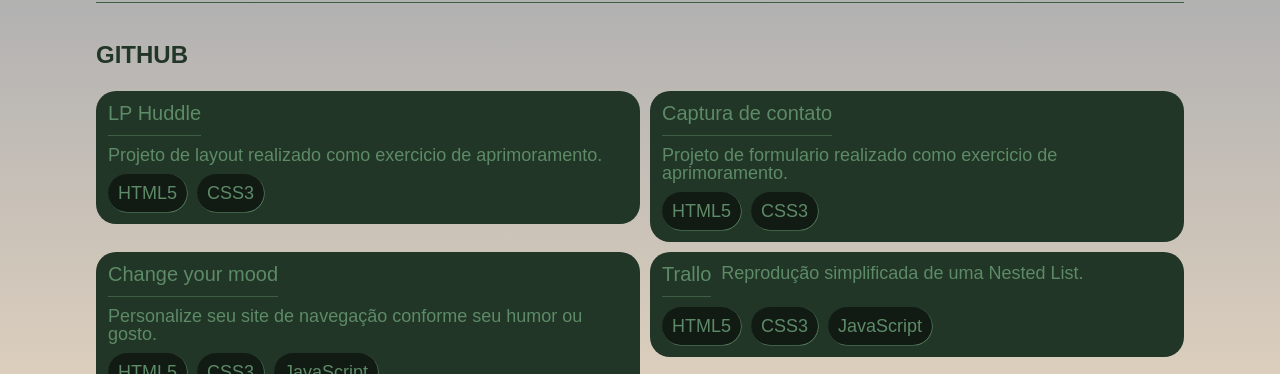
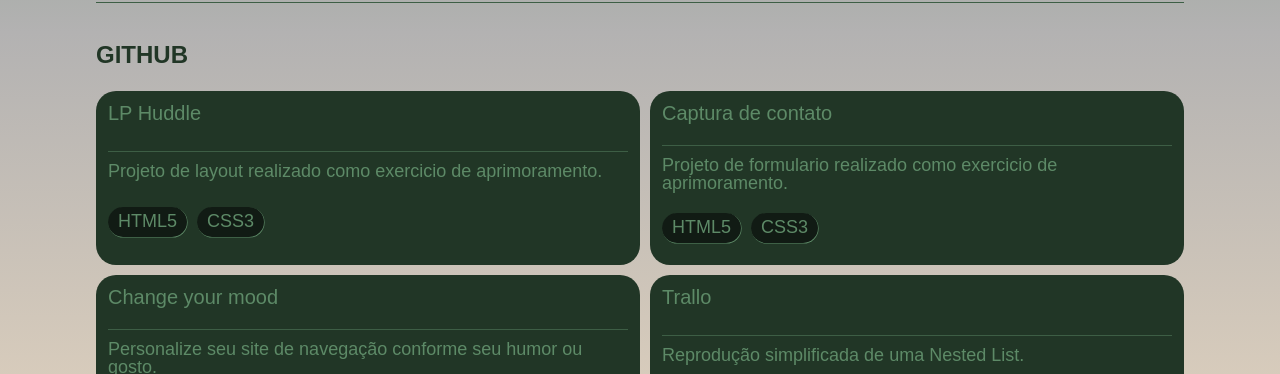
Before and after one commit to marianwiermann/PortfolioMW, a plain HTML site: page index.html in a window 1280 px wide. Shown: the part 578-952 px from the top of the page. Drawn offline with Linux system fonts and the light colour scheme; a web font is replaced by a local one.

Commit message:
aprimorando div repositorio

```diff
--- a/index.html
+++ b/index.html
@@ -100,50 +100,50 @@
 
       <h3>GitHub<a name="github"></a></h3>
       <section class="projetos">
+        <div>
           <a href="https://github.com/marianwiermann/LPHuddle" target="blank">
-          <div>
-            <p class="projetos-titulo">LP Huddle</p>
+            <p>LP Huddle</p>
             <p>Projeto de layout realizado como exercicio de aprimoramento.</p>
             <p class="tag">HTML5</p>
             <p class="tag">CSS3</p>
-          </div></a
-        >
+          </a>
+        </div>
 
+        <div>
           <a
             href="https://github.com/marianwiermann/AdvogadoContato"
             target="blank"
           >
-          <div>
-            <p class="projetos-titulo">Captura de contato</p>
+            <p>Captura de contato</p>
             <p>
               Projeto de formulario realizado como exercicio de aprimoramento.
             </p>
             <p class="tag">HTML5</p>
             <p class="tag">CSS3</p>
-          </div></a
-        >
+          </a>
+        </div>
 
+        <div>
           <a href="https://github.com/marianwiermann/PageColor" target="blank">
-          <div>
-            <p class="projetos-titulo">Change your mood</p>
+            <p>Change your mood</p>
             <p>
               Personalize seu site de navegação conforme seu humor ou gosto.
             </p>
             <p class="tag">HTML5</p>
             <p class="tag">CSS3</p>
             <p class="tag">JavaScript</p>
-          </div></a
-        >
+          </a>
+        </div>
 
+        <div>
           <a href="https://github.com/marianwiermann/Trallo" target="blank">
-          <div>
-            <p class="projetos-titulo">Trallo</p>
+            <p>Trallo</p>
             <p>Reprodução simplificada de uma Nested List.</p>
             <p class="tag">HTML5</p>
             <p class="tag">CSS3</p>
             <p class="tag">JavaScript</p>
-          </div></a
-        >
+          </a>
+        </div>
       </section>
 
       <!-- ----------- CONTATO ----------- -->
--- a/style.css
+++ b/style.css
@@ -11,6 +11,10 @@ body {
 main {
   padding: 96px 96px 24px 96px;
   color: #213626;
+}
+
+a {
+  text-decoration: none;
 }
 
 /* ----- MENU ----- */
@@ -27,7 +31,7 @@ main {
 }
 
 .inicial ul :hover {
-  text-shadow: 1px 1px #2a4430;
+  text-shadow: 1px 1px #e67ee0;
 }
 
 .inicial a{
@@ -128,6 +132,24 @@ h3 {
 
 /* ----- GITHUB ----- */
 
+.projetos a {
+  text-decoration: none;
+  background-color: #213626;
+  color: #5d8a67;
+  border-radius: 20px;
+  padding: 12px;
+  min-height: 150px;
+  max-height: 250px;
+  display: flex;
+  flex-wrap: wrap;
+  gap: 10px;
+}
+
+.projetos a:hover {
+  box-shadow: 2px 2px 0px .5px #e67ee0;
+  border-radius: 20px;
+}
+
 .projetos {
   display: flex;
   flex-wrap: wrap;
@@ -137,24 +159,15 @@ h3 {
   grid-template-columns: 50% auto;
 }
 
-.projetos-titulo{
+.projetos p:first-child{
   padding-bottom: 12px;
   font-size: 20px;
   border-bottom:#3d5e45 1px solid;
-
+  width: 100%;
 }
 
-.projetos div {
-  color: #5d8a67;
-  background-color: #213626;
-
-  border-radius: 20px;
-
-  padding: 12px;
-
-  display: flex;
-  flex-wrap: wrap;
-  gap: 10px;
+.projetos p:nth-child(2){
+  width: 100%;
 }
 
 .tag {
@@ -162,16 +175,8 @@ h3 {
   border-radius: 20px;
   box-shadow: .5px .5px 0px .1px #5d8a67;
   padding: 10px;
-  text-align: center;
-}
-
-a {
-  text-decoration: none;
-}
-
-a:hover {
-  box-shadow: 2px 2px 0px .5px #e67ee0;
-  border-radius: 20px;
+  height: 10px;
+  line-height: 50%;
 }
 
 /* ----- CONTATO ----- */
```
Lines whose indentation alone changed are shown as unchanged.
